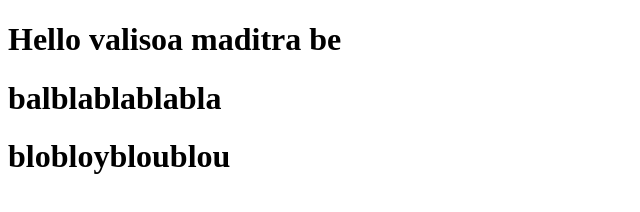
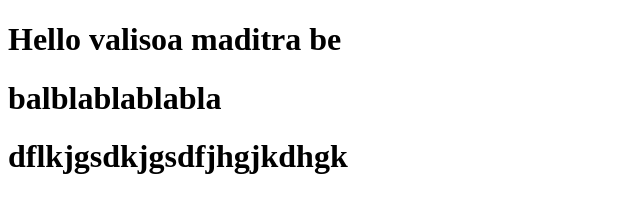
Before and after one commit to fandresen/learn-git-flow, a plain HTML site: page index.html in a window 1280 px wide. Shown: the whole page, without its empty margins (0-640 px from the left). Drawn offline with Linux system fonts and the light colour scheme.

Commit message:
Modif pour conflit

```diff
--- a/index.html
+++ b/index.html
@@ -8,6 +8,6 @@
 <body>
     <h1>Hello valisoa maditra be</h1>
     <h1>balblablablabla</h1>
-    <h1>blobloybloublou</h1>
+    <h1>dflkjgsdkjgsdfjhgjkdhgk</h1>
 </body>
 </html>
```
